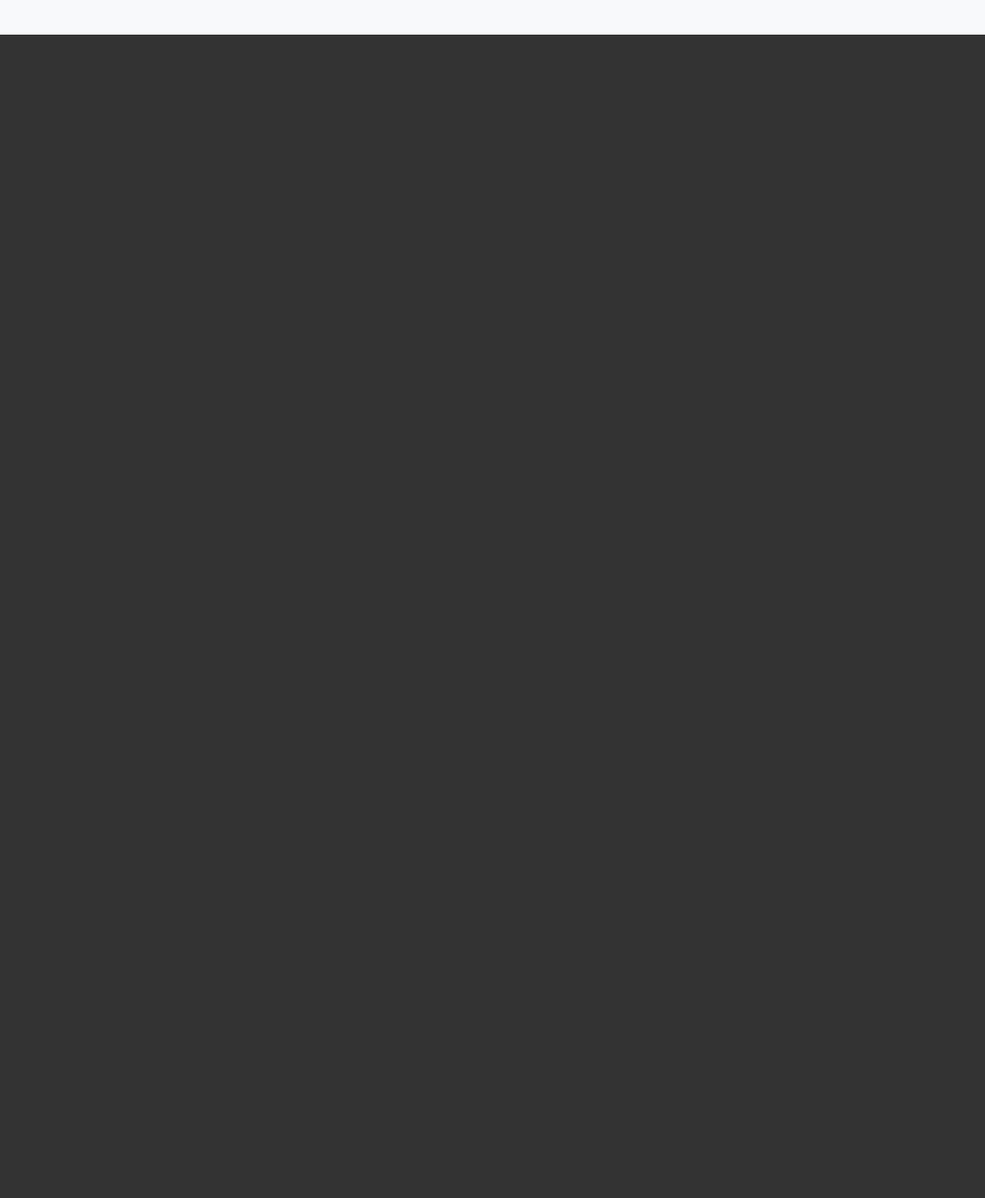
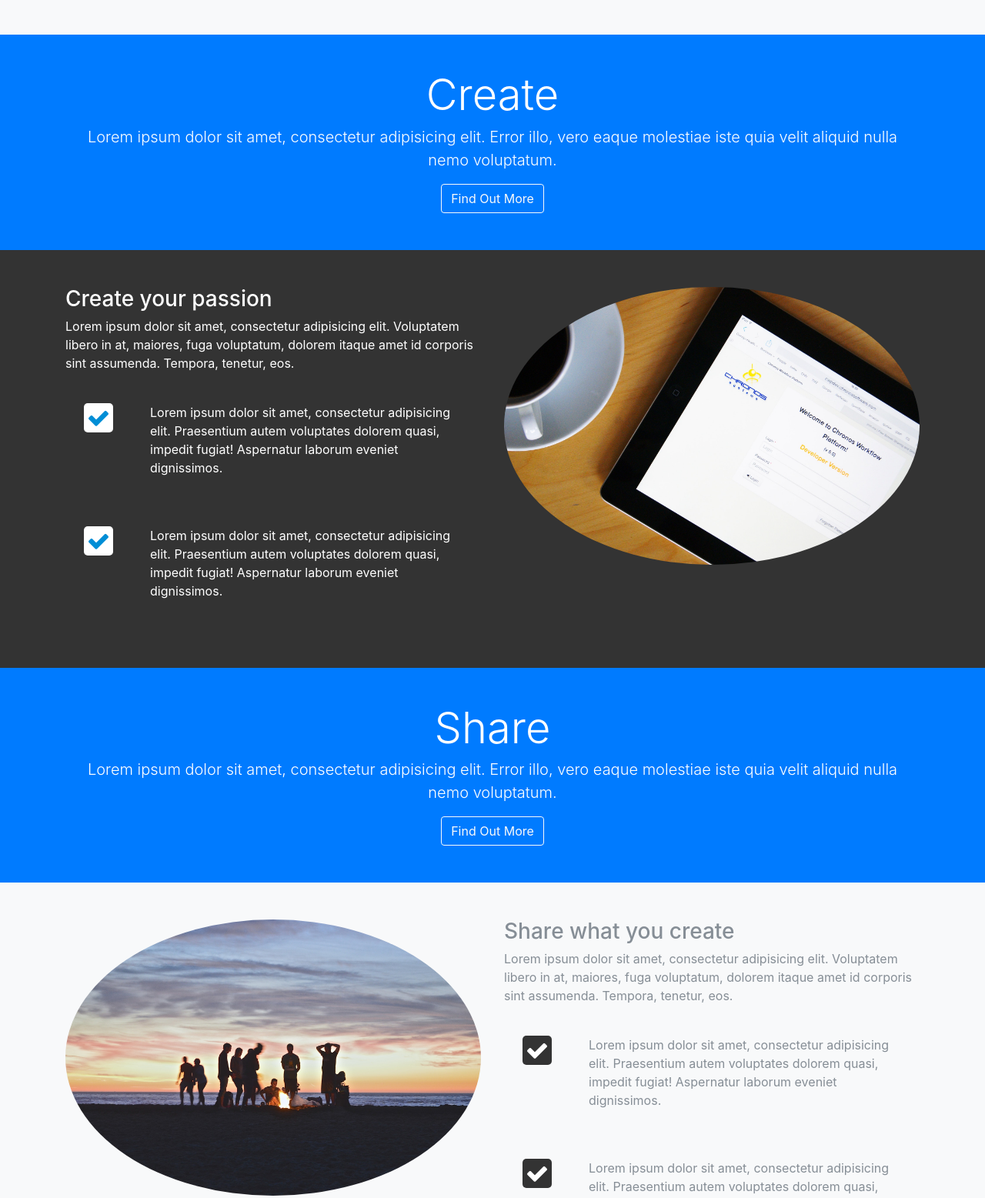
Before and after one commit to crklin/LoopLAB, a website: page src/index.html in a window 1280 px wide. Shown: the part 1477-3034 px from the top of the page at 77% size. Before the commit the page ends 1522 px from the top, so only its background shows below. Drawn offline with Linux system fonts and the light colour scheme.

Commit message:
added create and share sections

```diff
--- a/src/index.html
+++ b/src/index.html
@@ -112,15 +112,94 @@
       </div>
     </div>
 
-    <!-- EXPLORE -->
-    <section id="explore-section" class="bg-light text-muted py-5">
+    <!-- EXPLORE BODY -->
+    <section id="explore-section" class="bg-light text-muted py-5"> <div
+    class="container"> <div class="row"> <div class="col-md-6"> <img
+    src="img/explore-section1.jpg" alt="" class="img-fluid mb-3 rounded-circle">
+    </div> <div class="col-md-6"> <h3>Explore & Connect</h3> <p>Lorem ipsum
+    dolor sit amet, consectetur adipisicing elit. Voluptatem libero in at,
+    maiores, fuga voluptatum, dolorem itaque amet id corporis sint assumenda.
+    Tempora, tenetur, eos.</p> <div class="d-flex flex-row"> <div class="p-4
+    align-self-start"> <i class="fa fa-check"></i> </div> <div class="p-4
+    align-self-end"> <p>Lorem ipsum dolor sit amet, consectetur adipisicing
+    elit. Praesentium autem voluptates dolorem quasi, impedit fugiat! Aspernatur
+    laborum eveniet dignissimos.</p> </div> </div> <div class="d-flex flex-row">
+    <div class="p-4 align-self-start"> <i class="fa fa-check"></i> </div> <div
+    class="p-4 align-self-end"> <p>Lorem ipsum dolor sit amet, consectetur
+    adipisicing elit. Praesentium autem voluptates dolorem quasi, impedit
+    fugiat! Aspernatur laborum eveniet dignissimos.</p> </div> </div> </div>
+    </div> </div> </section>
+
+    <!-- CREATE HEAD -->
+    <section id="create-head-section" class="bg-primary">
+      <div class="container">
+        <div class="row">
+          <div class="col text-center">
+            <div class="py-5">
+              <h1 class="display-4">Create</h1>
+              <p class="lead">Lorem ipsum dolor sit amet, consectetur adipisicing elit. Error illo, vero eaque molestiae iste quia velit aliquid nulla nemo voluptatum.</p>
+              <a href="#" class="btn btn-outline-light">Find Out More</a>
+            </div>
+          </div>
+        </div>
+      </div>
+    </section>
+
+    <!-- CREATE SECTION -->
+    <section id="create-section" class="py-5">
       <div class="container">
         <div class="row">
           <div class="col-md-6">
-            <img src="img/explore-section1.jpg" alt="" class="img-fluid mb-3 rounded-circle">
+            <h3>Create your passion</h3>
+            <p>Lorem ipsum dolor sit amet, consectetur adipisicing elit. Voluptatem libero in at, maiores, fuga voluptatum, dolorem itaque amet id corporis sint assumenda. Tempora, tenetur, eos.</p>
+            <div class="d-flex flex-row">
+              <div class="p-4 align-self-start">
+                <i class="fa fa-check"></i>
+              </div>
+              <div class="p-4 align-self-end">
+                <p>Lorem ipsum dolor sit amet, consectetur adipisicing elit. Praesentium autem voluptates dolorem quasi, impedit fugiat! Aspernatur laborum eveniet dignissimos.</p>
+              </div>
+            </div>
+            <div class="d-flex flex-row">
+              <div class="p-4 align-self-start">
+                <i class="fa fa-check"></i>
+              </div>
+              <div class="p-4 align-self-end">
+                <p>Lorem ipsum dolor sit amet, consectetur adipisicing elit. Praesentium autem voluptates dolorem quasi, impedit fugiat! Aspernatur laborum eveniet dignissimos.</p>
+              </div>
+            </div>
           </div>
           <div class="col-md-6">
-            <h3>Explore & Connect</h3>
+            <img src="img/create-section1.jpg" alt="" class="img-fluid mb-3 rounded-circle">
+          </div>
+        </div>
+      </div>
+    </section>
+
+    <!-- SHARE HEAD -->
+    <section id="create-share-section" class="bg-primary">
+      <div class="container">
+        <div class="row">
+          <div class="col text-center">
+            <div class="py-5">
+              <h1 class="display-4">Share</h1>
+              <p class="lead">Lorem ipsum dolor sit amet, consectetur adipisicing elit. Error illo, vero eaque molestiae iste quia velit aliquid nulla nemo voluptatum.</p>
+              <a href="#" class="btn btn-outline-light">Find Out More</a>
+            </div>
+          </div>
+        </div>
+      </div>
+    </section>
+
+    <!-- SHARE SECTION -->
+    <section id="share-section" class="py-5 bg-light text-muted">
+      <div class="container">
+        <div class="row">
+          <div class="col-md-6">
+            <img src="img/share-section1.jpg" alt="" class="img-fluid mb-3 rounded-circle">
+          </div>
+          <div class="col-md-6">
+            <h3>Share what you create</h3>
             <p>Lorem ipsum dolor sit amet, consectetur adipisicing elit. Voluptatem libero in at, maiores, fuga voluptatum, dolorem itaque amet id corporis sint assumenda. Tempora, tenetur, eos.</p>
             <div class="d-flex flex-row">
               <div class="p-4 align-self-start">
--- a/src/scss/style.scss
+++ b/src/scss/style.scss
@@ -46,7 +46,7 @@ body{
   }
 }
 
-#explore-section{
+#explore-section, #share-section{
   .fa{
     color: #fff;
     background: #333;
@@ -55,3 +55,13 @@ body{
     font-size: $icon-size;
   }
 }
+
+#create-section{
+  .fa{
+    color: $primary-color;
+    background: #fff;
+    padding: 4px;
+    border-radius: 5px;
+    font-size: $icon-size;
+  }
+}
```
Also changed, not shown: src/css/style.css, src/img/create-section1.jpg (added), src/img/share-section1.jpg (added), 1 other file.
